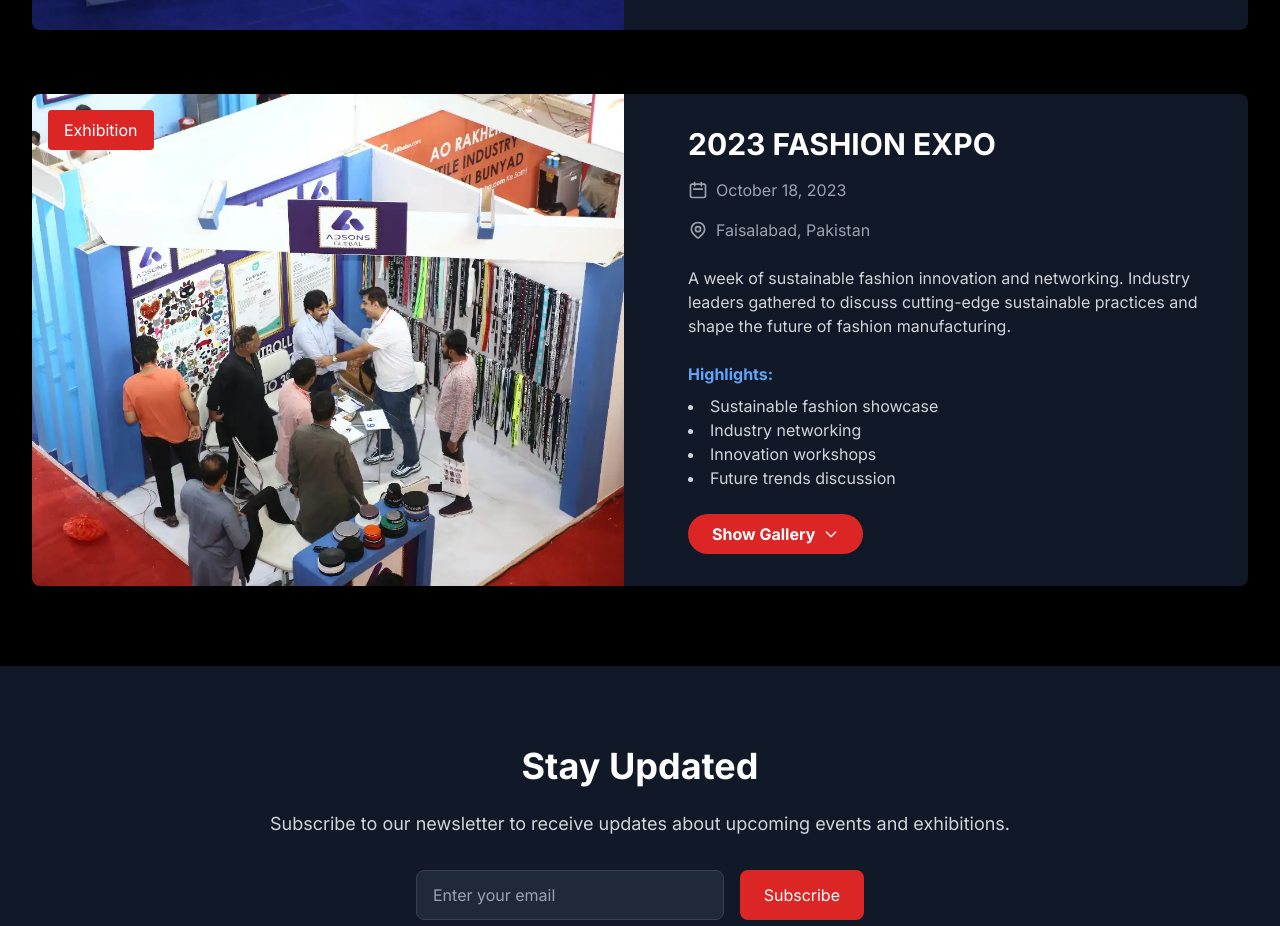
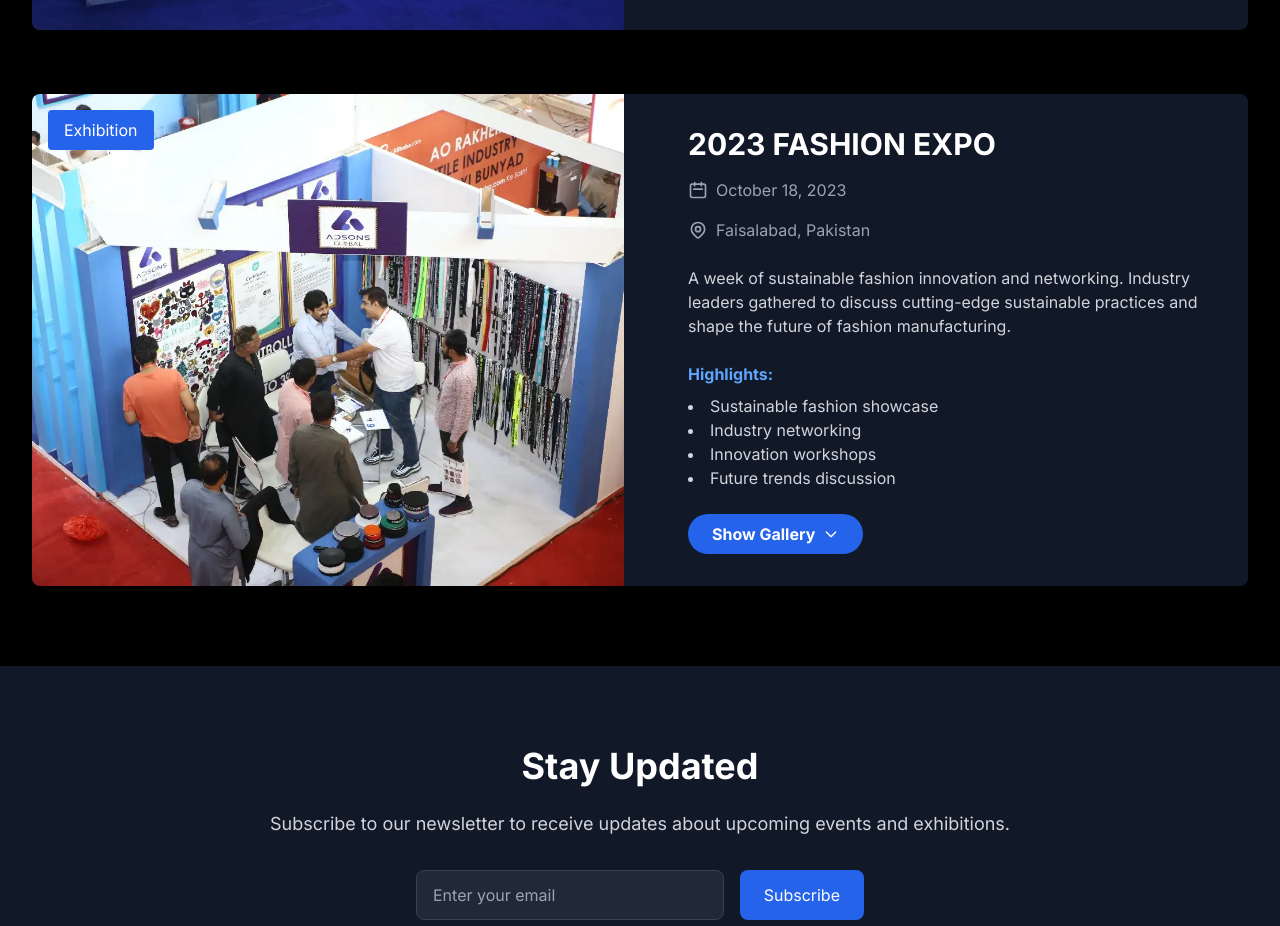
Before and after one commit to zubbicodes/phase, a React (Vite) app: page /events in a window 1280 px wide. Shown: the part 1006-1932 px from the top of the page. Built offline with nearby package versions, Linux system fonts and the light colour scheme.

Commit message:
Update Colors

```diff
--- a/src/components/home/EventSection.tsx
+++ b/src/components/home/EventSection.tsx
@@ -96,7 +96,7 @@ const EventSection = () => {
                 </div>
                 <div className='absolute bottom-8 left-8 p-4 text-white'>
                   <h3 className='font-bold text-3xl md:text-4xl mb-4'>{mainEvent.title}</h3>
-                  <button className="bg-red-600 hover:bg-red-700 text-white font-bold py-2 px-6 rounded-full inline-flex items-center">
+                  <button className="bg-blue-600 hover:bg-blue-700 text-white font-bold py-2 px-6 rounded-full inline-flex items-center">
                     <Link to="/events" className="flex items-center">
                       Read More
                       <svg className="ml-2 w-4 h-4" fill="none" stroke="currentColor" viewBox="0 0 24 24" xmlns="http://www.w3.org/2000/svg"><path strokeLinecap="round" strokeLinejoin="round" strokeWidth="2" d="M14 5l7 7m0 0l-7 7m7-7H3"></path></svg>
@@ -122,7 +122,7 @@ const EventSection = () => {
                 <div className="w-12 h-0.5 bg-gray-600" />
                 <button className="p-2 rounded-full border border-gray-600 text-gray-400 hover:text-white hover:border-white transition"><svg className="w-5 h-5" fill="none" stroke="currentColor" viewBox="0 0 24 24" xmlns="http://www.w3.org/2000/svg"><path strokeLinecap="round" strokeLinejoin="round" strokeWidth="2" d="M9 5l7 7-7 7"></path></svg></button>
               </div>
-              <a href="#" className="text-red-600 hover:underline text-sm font-bold">MORE NEWS</a>
+              <a href="#" className="text-blue-600 hover:underline text-sm font-bold">MORE NEWS</a>
             </div>
           </div>
         </div>
--- a/src/pages/Events.tsx
+++ b/src/pages/Events.tsx
@@ -135,7 +135,7 @@ const Events = () => {
                             alt={event.title}
                             className="w-full h-full object-cover"
                           />
-                          <div className="absolute top-4 left-4 bg-red-600 text-white px-4 py-2 rounded">
+                          <div className="absolute top-4 left-4 bg-blue-600 text-white px-4 py-2 rounded">
                             {event.type}
                           </div>
                         </div>
@@ -165,7 +165,7 @@ const Events = () => {
                           </div>
                           <button
                             onClick={() => setExpandedEvent(expandedEvent === event.title ? null : event.title)}
-                            className="bg-red-600 hover:bg-red-700 text-white font-bold py-2 px-6 rounded-full inline-flex items-center"
+                            className="bg-blue-600 hover:bg-blue-700 text-white font-bold py-2 px-6 rounded-full inline-flex items-center"
                           >
                             {expandedEvent === event.title ? 'Hide Gallery' : 'Show Gallery'}
                             <motion.svg
@@ -237,9 +237,9 @@ const Events = () => {
                     <input
                       type="email"
                       placeholder="Enter your email"
-                      className="flex-1 px-4 py-3 rounded-lg bg-gray-800 text-white border border-gray-700 focus:outline-none focus:border-red-500"
+                      className="flex-1 px-4 py-3 rounded-lg bg-gray-800 text-white border border-gray-700 focus:outline-none focus:border-blue-500"
                     />
-                    <button className="px-6 py-3 bg-red-600 text-white rounded-lg hover:bg-red-700 transition-colors">
+                    <button className="px-6 py-3 bg-blue-600 text-white rounded-lg hover:bg-blue-700 transition-colors">
                       Subscribe
                     </button>
                   </div>
```
